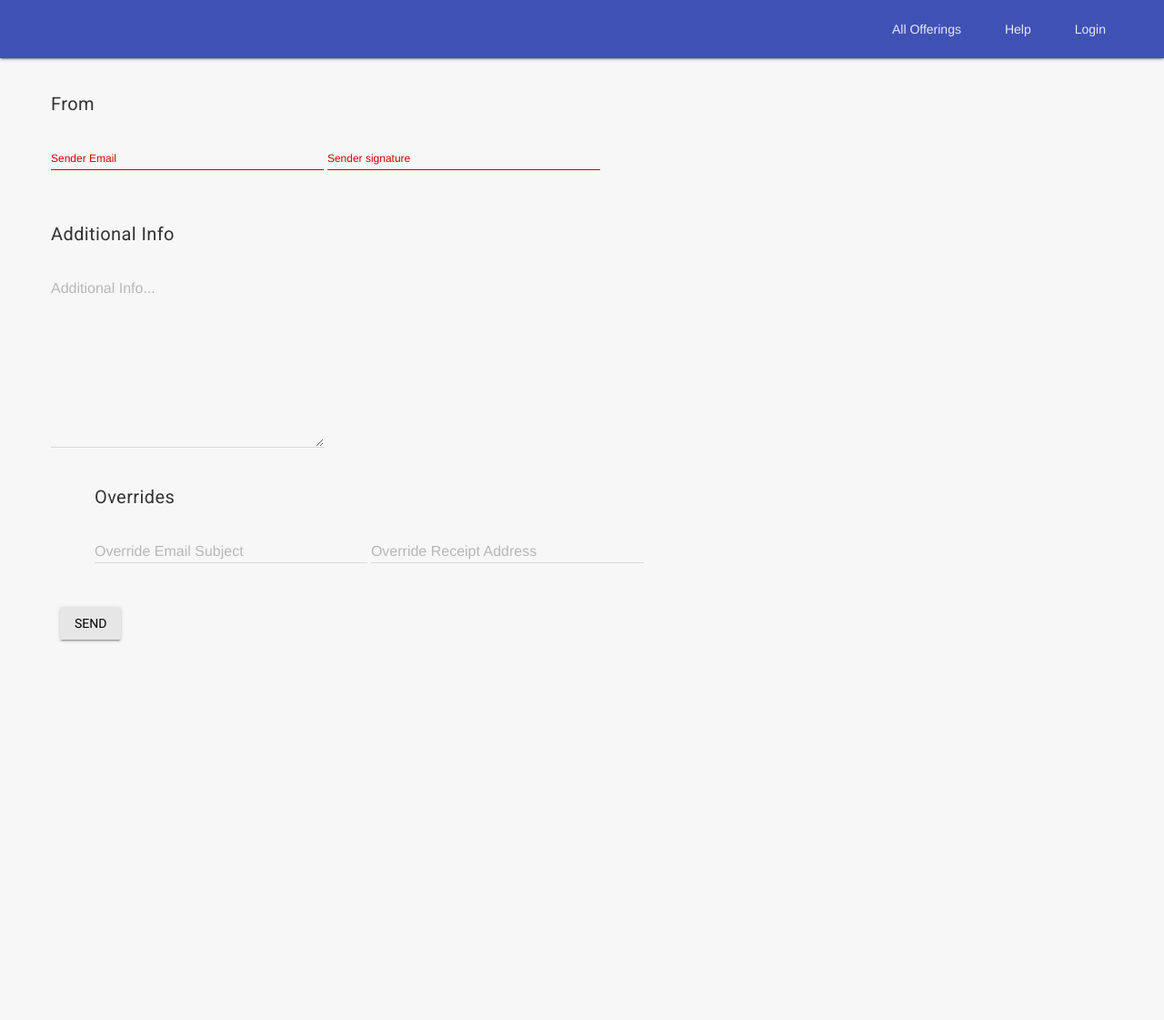
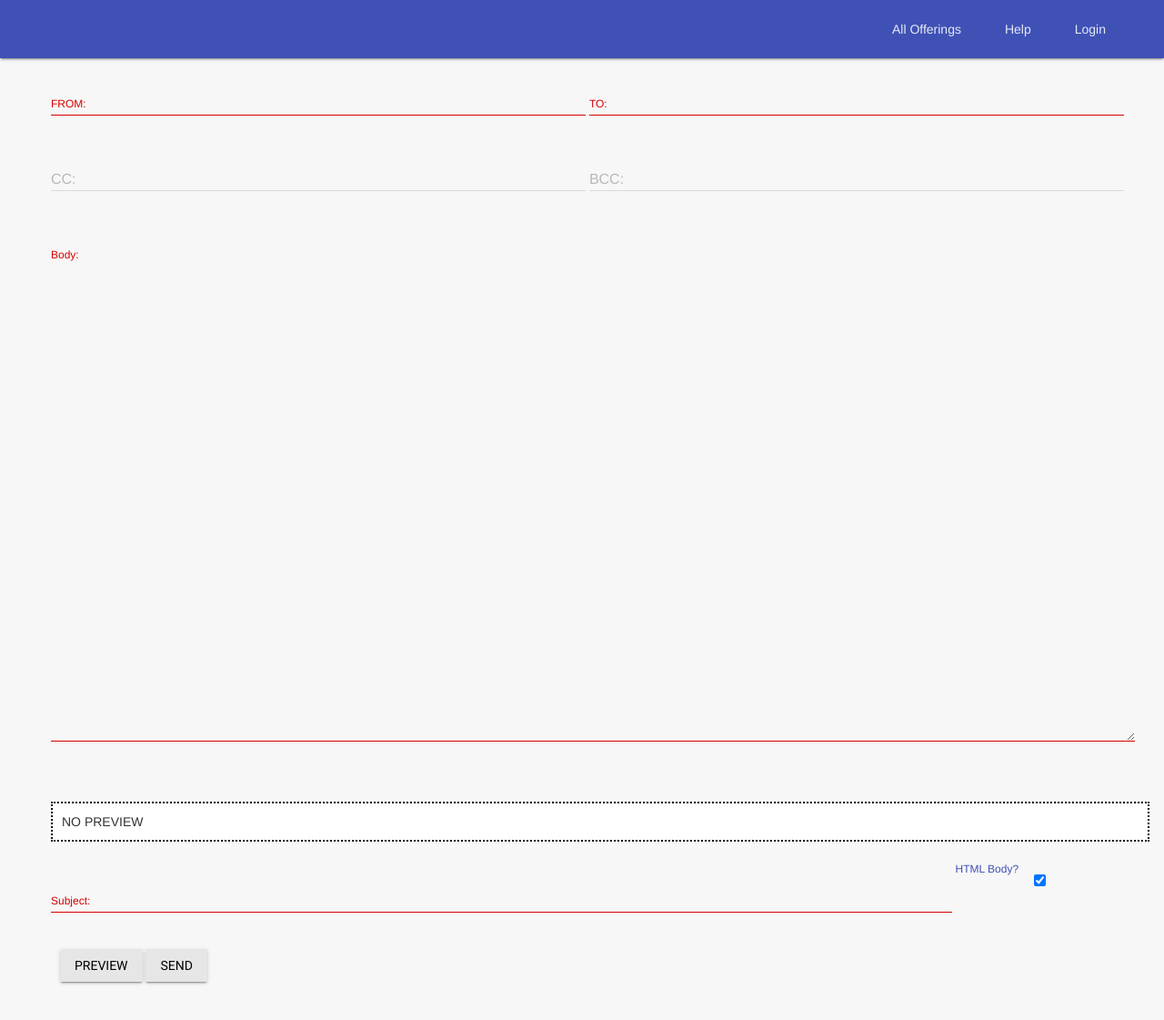
Before and after one commit to Cal-CS-61A-Staff/seating, a Flask app: template server/templates/email.html.j2 in a window 1280 px wide. Shown: the top 1121 px of the page at 91% size. Run offline with Flask 2, Linux system fonts and the light colour scheme; the template is opened without the code that fills it: values that come from a table or form of the project are taken from there, others are empty; parts of the project's set-up code (start-up, migrations or seed data) failed here and were passed over.

Commit message:
Feat: Email Preview and Editor (#25)

```diff
--- a/server/forms.py
+++ b/server/forms.py
@@ -1,9 +1,8 @@
-from os import abort
 import re
 
 from flask_wtf import FlaskForm
 from wtforms import BooleanField, SelectMultipleField, StringField, SubmitField, \
-    TextAreaField, widgets
+    TextAreaField, widgets, ValidationError
 from wtforms.validators import Email, InputRequired, URL
 
 from server.controllers import exam_regex
@@ -73,12 +72,23 @@ class AssignForm(FlaskForm):
     submit = SubmitField('assign')
 
 
+def validate_email_list(form, field):
+    email_list = field.data.split(',')
+    for email in email_list:
+        email = email.strip()
+        if not Email()(form, field):
+            print(f'Invalid email address: {email}')
+            raise ValidationError(f'Invalid email address: {email}')
+
+
 class EmailForm(FlaskForm):
     from_addr = StringField('from_addr', [Email(), InputRequired()])
-    signature = StringField('signature', [InputRequired()])
-    additional_info = TextAreaField('additional_info')
-    override_subject = StringField('override_subject')
-    override_to_addr = StringField('override_to_addr')
+    to_addr = StringField('to_addr', [InputRequired()])
+    cc_addr = StringField('cc_addr', [])
+    bcc_addr = StringField('bcc_addr', [])
+    subject = StringField('subject', [InputRequired()])
+    body = TextAreaField('body', [InputRequired()])
+    body_html = BooleanField('body_html', default=True)
     submit = SubmitField('send')
 
 
--- a/server/templates/email.html.j2
+++ b/server/templates/email.html.j2
@@ -4,39 +4,63 @@
 {% block body %}
 {% call macros.form(form) %}
 <main class="mdl-grid">
-  <div class="mdl-cell mdl-cell--10-col delist">
-    <h5>From</h5>
-    <div class="mdl-textfield mdl-js-textfield mdl-textfield--floating-label">
+
+  <div class="mdl-cell mdl-cell--12-col delist">
+    <div class="mdl-textfield mdl-js-textfield mdl-textfield--floating-label mdl-cell--6-col">
       {{ form.from_addr(class="mdl-textfield__input", type="Email", id="from_addr") }}
-      <label class="mdl-textfield__label" for="from_addr">Sender Email</label>
+      <label class="mdl-textfield__label" for="from_addr">FROM:</label>
     </div>
-    <div class="mdl-textfield mdl-js-textfield mdl-textfield--floating-label">
-      {{ form.signature(class="mdl-textfield__input", type="Name", id="signature") }}
-      <label class="mdl-textfield__label" for="signature">Sender signature</label>
+    <div class="mdl-textfield mdl-js-textfield mdl-textfield--floating-label mdl-cell--6-col">
+      {{ form.to_addr(class="mdl-textfield__input", type="text", id="to_addr") }}
+      <label class="mdl-textfield__label" for="to_addr">TO:</label>
     </div>
   </div>
-  <div class="mdl-cell mdl-cell--10-col delist">
-    <h5>Additional Info</h5>
-    <div class="mdl-textfield mdl-js-textfield">
-      {{ form.additional_info(class="mdl-textfield__input", type="text", rows="10", id="additional_info") }}
-      <label class="mdl-textfield__label" for="additional_info">Additional Info...</label>
+
+  <div class="mdl-cell mdl-cell--12-col delist">
+    <div class="mdl-textfield mdl-js-textfield mdl-textfield--floating-label mdl-cell--6-col">
+      {{ form.cc_addr(class="mdl-textfield__input", type="text", id="cc_addr") }}
+      <label class="mdl-textfield__label" for="cc_addr">CC:</label>
+    </div>
+    <div class="mdl-textfield mdl-js-textfield mdl-textfield--floating-label mdl-cell--6-col">
+      {{ form.bcc_addr(class="mdl-textfield__input", type="text", id="bcc_addr") }}
+      <label class="mdl-textfield__label" for="bcc_addr">BCC:</label>
+    </div>
+  </div>
+
+  <div class="mdl-cell mdl-cell--12-col delist">
+    <div class="mdl-textfield mdl-js-textfield mdl-textfield--floating-label mdl-cell--12-col">
+      {{ form.body(class="mdl-textfield__input", type="text", rows="30", id="body") }}
+      <label class="mdl-textfield__label" for="body">Body:</label>
+    </div>
+
+  </div>
+
+  <div class="mdl-cell mdl-cell--12-col delist">
+      <div id="preview" style="border: 2px dotted #000; padding: 10px; margin-top: 30px; background-color: #fff;">NO PREVIEW</div>
+  </div>
+
+  <div class="mdl-cell mdl-cell--12-col delist">
+    <div class="mdl-textfield mdl-js-textfield mdl-textfield--floating-label mdl-cell--10-col">
+      {{ form.subject(class="mdl-textfield__input", type="text", rows="10", id="subject") }}
+      <label class="mdl-textfield__label" for="subject">Subject:</label>
+    </div>
+    <div class="mdl-textfield mdl-js-textfield mdl-textfield--floating-label mdl-cell--2-col">
+      {{ form.body_html(class="mdl-textfield__input", type="checkbox", id="body_html") }}
+      <label class="mdl-textfield__label" for="body_html">HTML Body?</label>
     </div>
   <div>
-  <div class="mdl-cell mdl-cell--10-col delist">
-    <h5>Overrides</h5>
-    <div class="mdl-textfield mdl-js-textfield">
-      {{ form.override_subject(class="mdl-textfield__input", type="Subject", id="subject") }}
-      <label class="mdl-textfield__label" for="subject">Override Email Subject</label>
-    </div>
-    <div class="mdl-textfield mdl-js-textfield">
-      {{ form.override_to_addr(class="mdl-textfield__input", type="Test Email", id="testemail") }}
-      <label class="mdl-textfield__label" for="testemail">Override Receipt Address</label>
-    </div>
-  </div>
+
   <div class="form-buttons">
+    <button class="mdl-button mdl-js-button mdl-button--raised" type="button" onclick="updatePreview()">Preview</button>
     {{ form.submit(class="mdl-button mdl-js-button mdl-button--raised") }}
   </div>
-  <div class="mdl-layout-spacer"></div>
+
+  <script>
+      function updatePreview() {
+          var htmlContent = document.getElementById('body').value;
+          document.getElementById('preview').innerHTML = htmlContent;
+      }
+  </script>
 </main>
 {% endcall %}
 {% endblock %}
--- a/server/views.py
+++ b/server/views.py
@@ -1,5 +1,4 @@
 import re
-
 from flask import abort, redirect, render_template, request, send_file, url_for, flash
 from flask_login import current_user, login_required
 
@@ -7,13 +6,14 @@ from server import app
 from server.models import SeatAssignment, db, Exam, Room, Seat, Student
 from server.forms import ExamForm, RoomForm, ChooseRoomForm, ImportStudentFromSheetForm, \
     ImportStudentFromCanvasRosterForm, DeleteStudentForm, AssignForm, EmailForm, EditStudentForm
+from server.services.email.templates import get_email
 from server.services.google import get_spreadsheet_tabs
 import server.services.canvas as canvas_client
-from server.services.email import email_students, email_student
+from server.services.email import email_about_assignment
 from server.services.core.data import parse_form_and_validate_room, validate_students, \
     parse_student_sheet, parse_canvas_student_roster
 from server.services.core.assign import assign_students
-from server.typings.exception import DataValidationError
+from server.typings.enum import EmailTemplate
 
 # region Offering CRUDI
 
@@ -378,16 +378,19 @@ def assign(exam):
 def email_all_students(exam):
     form = EmailForm()
     if form.validate_on_submit():
-        success_students, failure_students = email_students(exam, form)
-        if failure_students:
-            names = [s.name for s in failure_students]
-            flash(f"Failed to email students: {', '.join(names)}", 'error')
-        if success_students:
-            names = [s.name for s in success_students]
-            flash(f"Successfully emailed students: {', '.join(names)}", 'success')
-        if not success_students and not failure_students:
-            flash("No students were emailed.", 'warning')
+        successful_emails, failed_emails = email_about_assignment(exam, form, form.to_addr.data)
+        if successful_emails:
+            flash(f"Successfully emailed {len(successful_emails)} students.", 'success')
+        if failed_emails:
+            flash(f"Failed to email students: {', '.join(failed_emails)}", 'error')
+        if not successful_emails and not failed_emails:
+            flash("No email sent.", 'warning')
         return redirect(url_for('students', exam=exam))
+    else:
+        email_prefill = get_email(EmailTemplate.ASSIGNMENT_INFORM_EMAIL)
+        form.subject.data = email_prefill.subject
+        form.body.data = email_prefill.body
+        form.to_addr.data = ','.join([s.email for s in exam.students])
     return render_template('email.html.j2', exam=exam, form=form)
 
 
@@ -395,12 +398,19 @@ def email_all_students(exam):
 def email_single_student(exam, student_id):
     form = EmailForm()
     if form.validate_on_submit():
-        success, payload = email_student(exam, student_id, form)
-        if success:
-            flash(f"Successfully emailed student with id: {student_id}", 'success')
-        else:
-            flash(f"Failed to email student with id: {student_id}\n{payload}", 'error')
+        successful_emails, failed_emails = email_about_assignment(exam, form, form.to_addr.data)
+        if successful_emails:
+            flash(f"Successfully emailed {len(successful_emails)} students.", 'success')
+        if failed_emails:
+            flash(f"Failed to email students: {', '.join(failed_emails)}", 'error')
+        if not successful_emails and not failed_emails:
+            flash("No email sent.", 'warning')
         return redirect(url_for('students', exam=exam))
+    else:
+        email_prefill = get_email(EmailTemplate.ASSIGNMENT_INFORM_EMAIL)
+        form.subject.data = email_prefill.subject
+        form.body.data = email_prefill.body
+        form.to_addr.data = Student.query.get(student_id).email
     return render_template('email.html.j2', exam=exam, form=form)
 
 # endregion
```
Also changed, not shown: server/services/email/__init__.py (+40 -66 lines), server/services/email/smtp.py (+17 -4 lines), server/services/email/templates/__init__.py (+12 -5 lines), server/services/email/templates/assignment_inform_email.html (+2 -6 lines), server/templates/students.html.j2 (+13 -3 lines).
